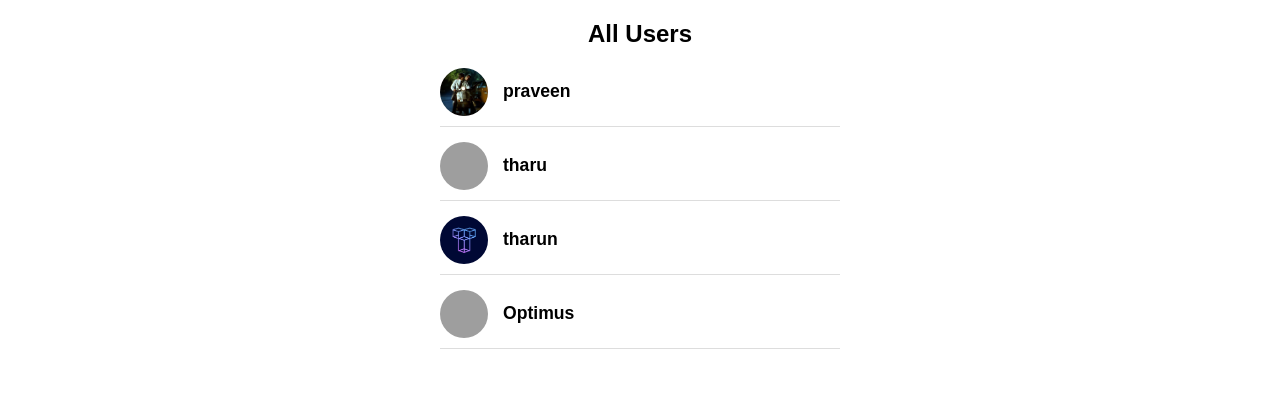
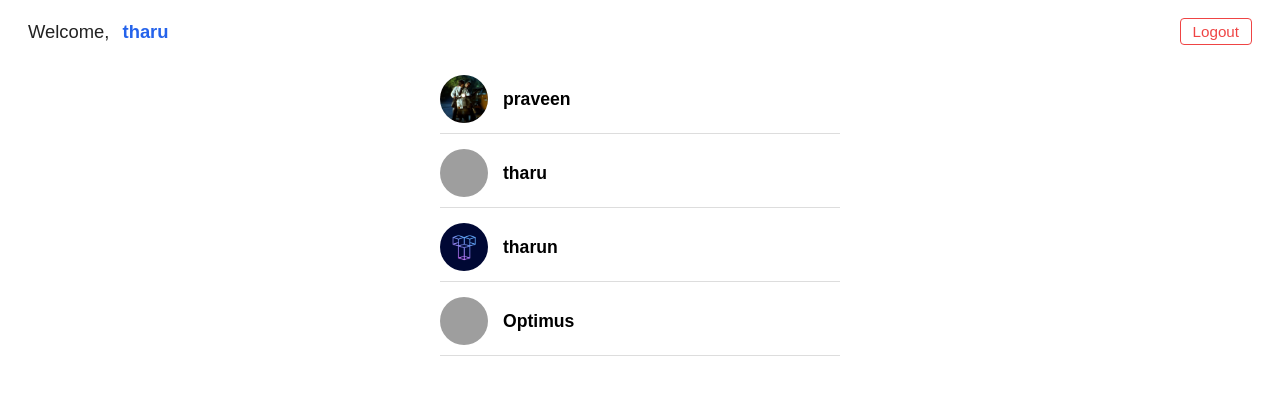
Before and after one commit to tharun-0525/chat, a Django app: page /screen/ in a window 1280 px wide. Shown: the top 395 px of the page. Run offline with Django 4.2, Linux system fonts and the light colour scheme; a user stored in the database is signed in; data comes from the database, SQL or seed files in the repository; both versions use the stored data as it was after the commit; grey boxes are pictures that could not be loaded.

Commit message:
few fixes in html files

```diff
--- a/chat_base/msg/templates/msg/messages.html
+++ b/chat_base/msg/templates/msg/messages.html
@@ -15,11 +15,8 @@
     back
   </a>
 <div class="text-lg font-semibold text-gray-800 flex-1 text-center">
-    Welcome, <a href="{% url 'myapp:profile' request.user.username%}">{{request.user.username }}</a>
+    Welcome, <a href="{% url 'myapp:profile' reciever.username%}">{{reciever.username }}</a>
 </div>
-  <a href="{%url 'myapp:logout'%}" class="text-sm text-red-500 hover:text-red-700 font-medium">
-    Logout
-  </a>
 </header>
 
   <!-- Messages Container -->
--- a/chat_base/msg/templates/msg/screen.html
+++ b/chat_base/msg/templates/msg/screen.html
@@ -37,7 +37,20 @@
     </style>
 </head>
 <body>
-    <h2 style="text-align: center;">All Users</h2>
+<div style="display: flex; justify-content: space-between; align-items: center; padding: 10px 20px; margin-bottom: 18px;">
+    <div style="font-size: 1.15em; font-weight: 500; color: #222;">
+        Welcome,
+        <a href="{% url 'myapp:profile' request.user.username %}" style="color: #2563eb; text-decoration: none; font-weight: 600; margin-left: 8px;">
+            {{ request.user.username }}
+        </a>
+    </div>
+    <a href="{% url 'myapp:logout' %}"
+       style="color: #ef4444; font-size: 0.95em; font-weight: 500; text-decoration: none; border: 1px solid #ef4444; border-radius: 4px; padding: 4px 12px; transition: background 0.2s, color 0.2s;"
+       onmouseover="this.style.background='#fee2e2';this.style.color='#b91c1c';"
+       onmouseout="this.style.background='';this.style.color='#ef4444';">
+        Logout
+    </a>
+</div>
     <div class="user-list">
         {% for user in users %}
         <a href="{% url 'msg:text' user.username %}">
--- a/chat_base/msg/views.py
+++ b/chat_base/msg/views.py
@@ -24,4 +24,4 @@ def text_view(request, username):
         Q(sender__username=user1, reciever__username=user2) |
         Q(sender__username=user2, reciever__username=user1)
     ).order_by('time')
-    return render(request, 'msg/messages.html', {'messages':messages})
+    return render(request, 'msg/messages.html', {'messages':messages,'reciever': User.objects.get(username=username)})
```
Also changed, not shown: chat_base/myapp/templates/myapp/profile.html (+7 -2 lines), chat_base/db.sqlite3, 1 other file.
